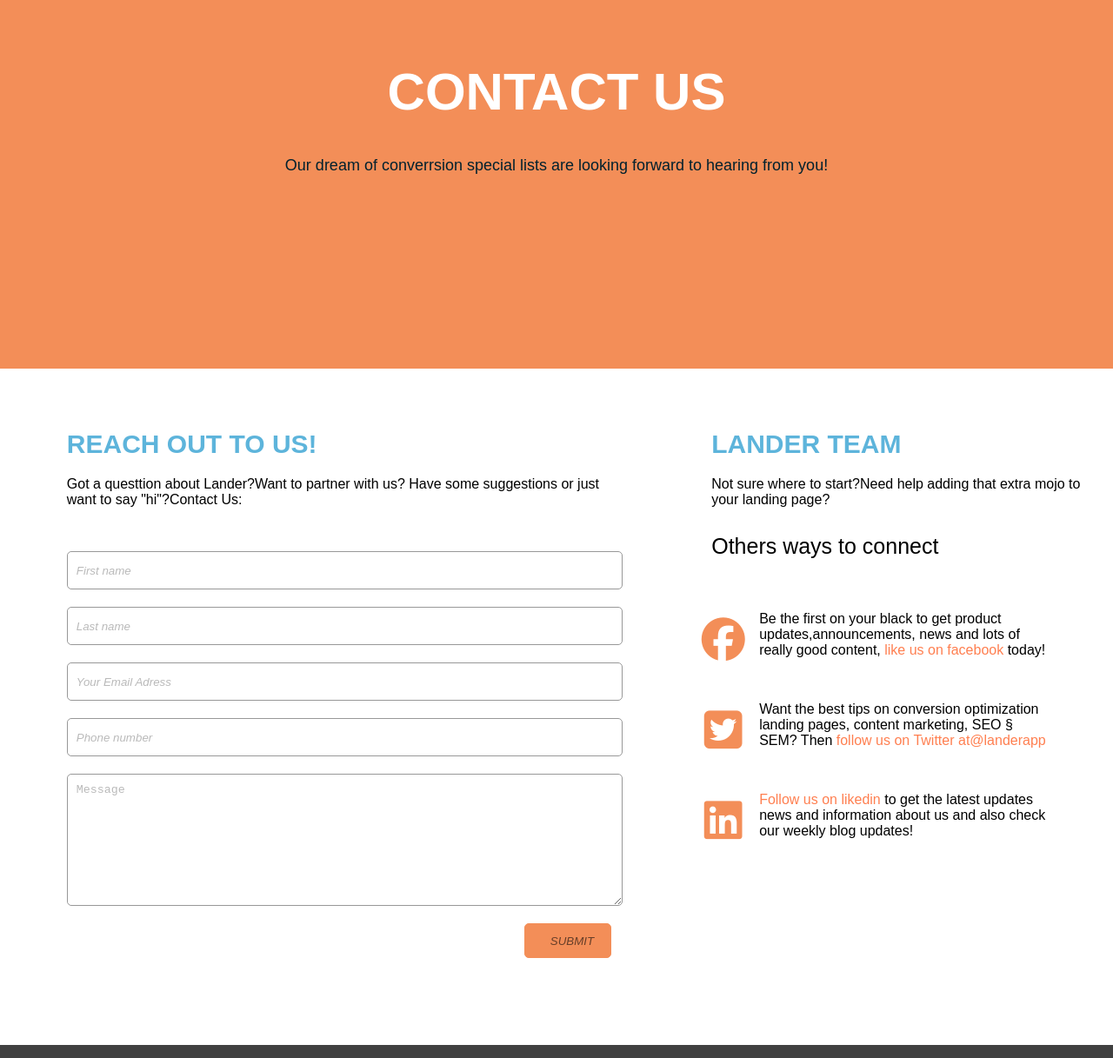
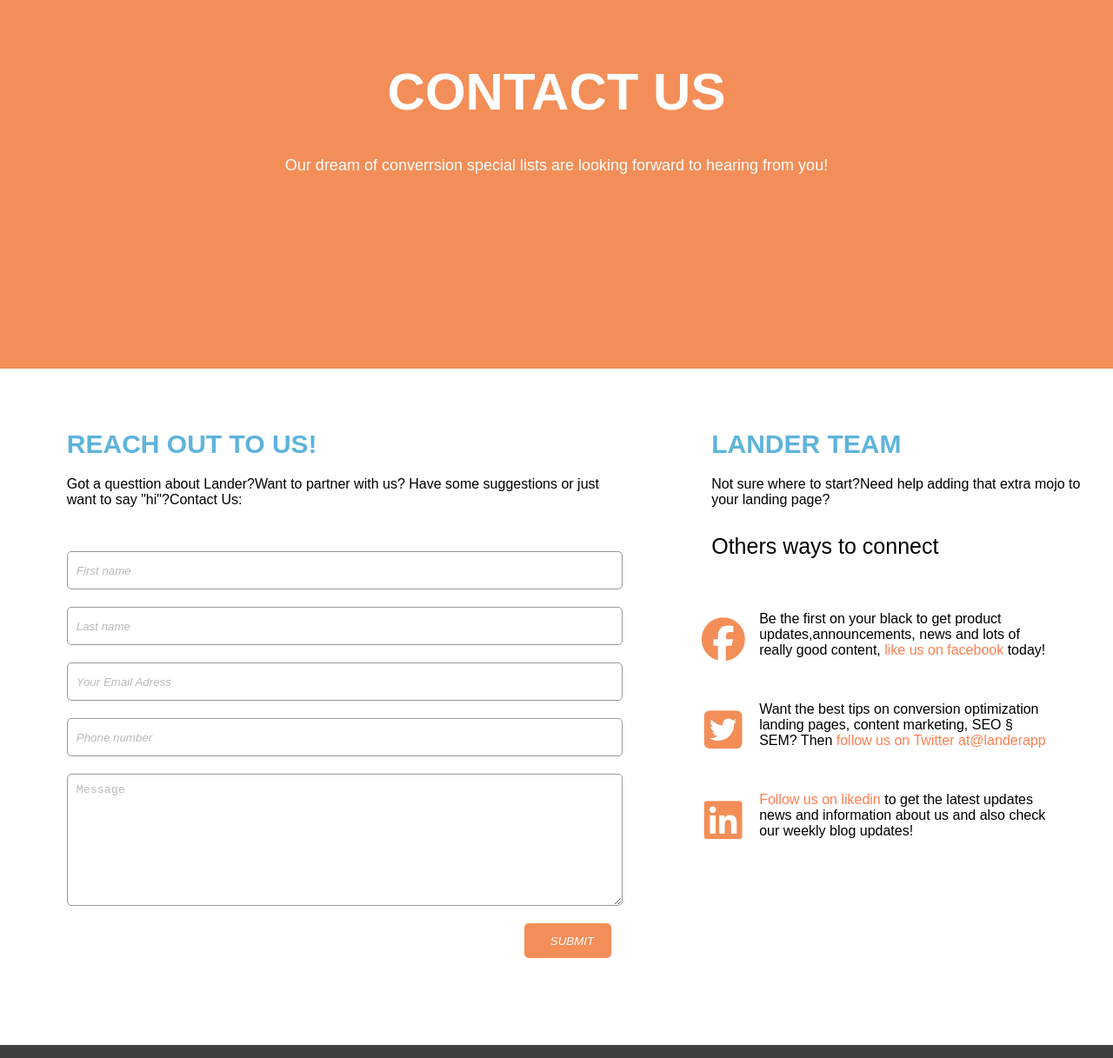
Before and after one commit to abdelkarimhajji/lander-app, a plain HTML site: page index.html in a window 1280 px wide. Shown: the part 83-1300 px from the top of the page at 87% size. Drawn offline with Linux system fonts and the light colour scheme.

Commit message:
add some colors

```diff
--- a/style.css
+++ b/style.css
@@ -107,7 +107,7 @@ nav .button{
     font-family: Arial, Helvetica, sans-serif;
     font-style: inherit;
     font-size: 18px;
-    color: #01212e;
+    color: white;
 }
 main{
    display: flex;
@@ -167,12 +167,13 @@ form textarea{
 {
     display: flex;
     justify-content: flex-end;
+    color: white;
 }
 #button_main{
     background-color:#f38e58 ;
     width: 100px;
     height: 40px;
-    color: rgba(8, 8, 8, 0.596);
+    color: white;
     border-color:#f38e58 ;
     font-family:Arial, Helvetica, sans-serif ;
 
```
